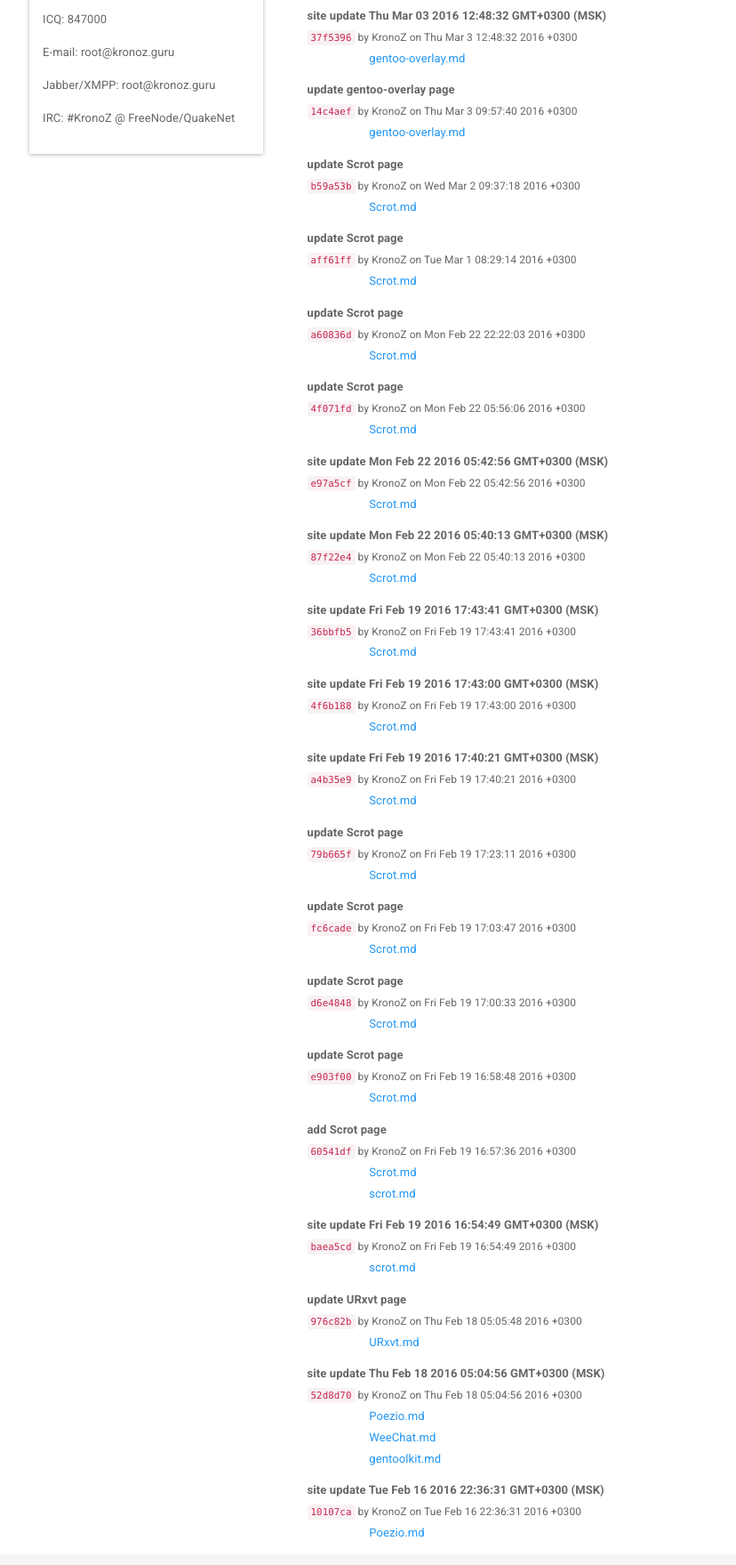
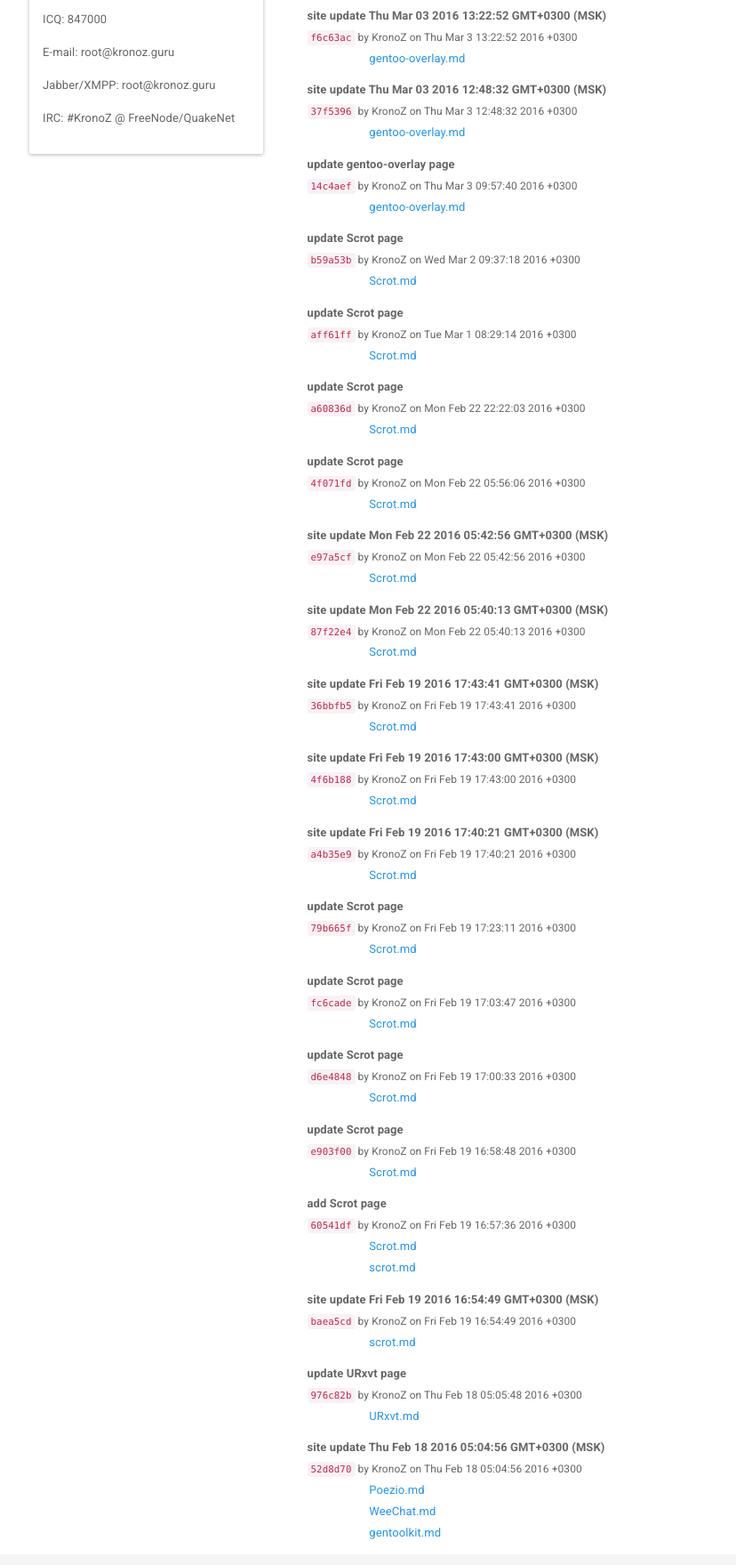
Before and after one commit to KronoZed/wiki, a plain HTML site: page changelog/index.html in a window 1280 px wide. Shown: the part 282-2041 px from the top of the page at 89% size, without its empty margins (37-865 px from the left). Drawn offline with Linux system fonts and the light colour scheme.

Commit message:
site update Thu Mar 03 2016 17:59:01 GMT+0300 (MSK)

```diff
--- a/changelog/index.html
+++ b/changelog/index.html
@@ -38,6 +38,21 @@
 <div class="col-lg-9 col-md-9 col-sm-12">
 <div class="index-content">
 <h2>Недавние изменения</h2>
+<div class="row">
+<div class="col-md-12">
+<b>site update Thu Mar 03 2016 13:22:52 GMT+0300 (MSK)</b>
+<br/>
+<small><code>f6c63ac</code> by KronoZ on Thu Mar 3 13:22:52 2016 +0300</small>
+</div>
+<div class="col-md-10 col-md-offset-1">
+<ul class="list-unstyled">
+<li>
+<a href="/raw/gentoo-overlay.md" target="_self">
+gentoo-overlay.md</a>
+</li>
+</ul>
+</div>
+</div>
 <div class="row">
 <div class="col-md-12">
 <b>site update Thu Mar 03 2016 12:48:32 GMT+0300 (MSK)</b>
@@ -335,21 +350,6 @@ gentoolkit.md</a>
 </ul>
 </div>
 </div>
-<div class="row">
-<div class="col-md-12">
-<b>site update Tue Feb 16 2016 22:36:31 GMT+0300 (MSK)</b>
-<br/>
-<small><code>10107ca</code> by KronoZ on Tue Feb 16 22:36:31 2016 +0300</small>
-</div>
-<div class="col-md-10 col-md-offset-1">
-<ul class="list-unstyled">
-<li>
-<a href="/raw/Poezio.md" target="_self">
-Poezio.md</a>
-</li>
-</ul>
-</div>
-</div>
 </div>
 </div>
 </div>
```
Also changed, not shown: page/gentoo-overlay/index.html (+3 -1 lines), 1 other file.
